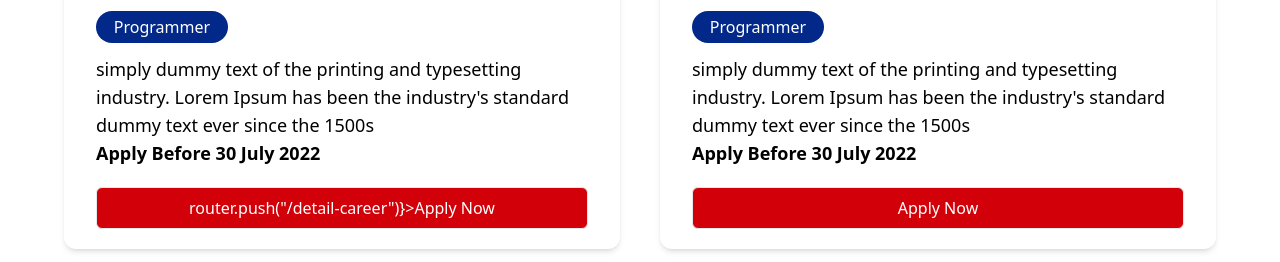
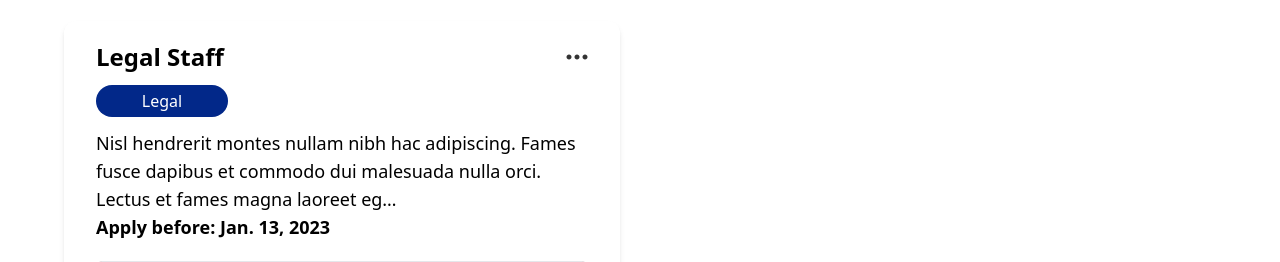
Before and after one commit to fahmiSD/keda, a Django app: page /aboutCareer/ in a window 1280 px wide. Shown: the part 3687-3949 px from the top of the page. Run offline with Django 4.2, Linux system fonts and the light colour scheme; data comes from the database, SQL or seed files in the repository; both versions use the stored data as it was after the commit; style sheets or scripts are compiled from the project's sources; some libraries are stand-ins or nearby versions.

Commit message:
looping career

```diff
--- a/keda/keda/settings.py
+++ b/keda/keda/settings.py
@@ -38,7 +38,7 @@ INTERNAL_IPS = [
 
 X_FRAME_OPTIONS = 'SAMEORIGIN'
 
-NPM_BIN_PATH = "C:/Program Files/nodejs/npm.cmd"
+# NPM_BIN_PATH = "C:/Program Files/nodejs/npm.cmd"
 
 # Application definition
 
--- a/keda/theme/templates/base.html
+++ b/keda/theme/templates/base.html
@@ -24,7 +24,7 @@
               </a>
               <div class="flex cursor-pointer">
                 <p class="text-white pl-5 pr-2">Tentang</p>
-                <img src="/tentang.svg" alt="" class="m-0 p-0 pr-5"/>
+                <img src="{% static "image/public/tentang.svg" %}" alt="" class="m-0 p-0 pr-5"/>
               </div>
               <Link href="/process-overview">
                 <p class="text-white px-5 cursor-pointer">Proses</p>
--- a/keda/website/templates/aboutCareer.html
+++ b/keda/website/templates/aboutCareer.html
@@ -82,48 +82,30 @@
                 </div>
             </div>
             <div class="grid grid-cols-2 gap-10">
+
+              {% for career in careers %}
+
               <Card class="p-8 block w-full py-5 rounded-xl bg-white shadow-md">
                 <div>
                   <div class="flex justify-between mb-3">
-                    <h1 class="text-2xl font-bold">Senior Backend Engineer</h1>
-                    <img src="3dot.svg" alt="" />
+                    <h1 class="text-2xl font-bold">{{ career.career_name }}</h1>
+                    <img src="{% static "image/public/3dot.svg" %}" alt="" />
                   </div>
-                  <p class="bg-[#022889] w-[132px] py-1 text-center rounded-full text-white mb-3">Programmer</p>
-                  <p class="text-lg">simply dummy text of the printing and typesetting industry. Lorem Ipsum has been the industry's standard dummy text ever since the 1500s </p>
-                  <p class="text-lg font-semibold">Apply Before 30 July 2022</p>
-                  <Button class="mt-5 py-2 w-full border bg-[#d20008] text-white rounded-md hover:bg-[#b3020f] font-medium transition duration-300" onClick={() => router.push("/detail-career")}>Apply Now </Button>
-               </div>
-              </Card>
-              <Card class="p-8 block w-full py-5 rounded-xl bg-white shadow-md">
-                <div>
-                  <div class="flex justify-between mb-3">
-                    <h1 class="text-2xl font-bold">Senior Backend Engineer</h1>
-                    <img src="3dot.svg" alt="" />
-                  </div>
-                  <p class="bg-[#022889] w-[132px] py-1 text-center rounded-full text-white mb-3">Programmer</p>
-                  <p class="text-lg">simply dummy text of the printing and typesetting industry. Lorem Ipsum has been the industry's standard dummy text ever since the 1500s </p>
-                  <p class="text-lg font-semibold">Apply Before 30 July 2022</p>
+                  <p class="bg-[#022889] w-[132px] py-1 text-center rounded-full text-white mb-3">{{ career.career_tag_id}}</p>
+                  <p class="text-lg">{{ career.description|truncatechars:140 }}</p>
+                  <p class="text-lg font-semibold">Apply before: {{career.deadline}}</p>
                   <Button class="mt-5 py-2 w-full border bg-[#d20008] text-white rounded-md hover:bg-[#b3020f] font-medium transition duration-300">Apply Now </Button>
                </div>
               </Card>
-              <Card class="p-8 block w-full py-5 rounded-xl bg-white shadow-md">
-                <div>
-                  <div class="flex justify-between mb-3">
-                    <h1 class="text-2xl font-bold">Senior Backend Engineer</h1>
-                    <img src="3dot.svg" alt="" />
-                  </div>
-                  <p class="bg-[#022889] w-[132px] py-1 text-center rounded-full text-white mb-3">Programmer</p>
-                  <p class="text-lg">simply dummy text of the printing and typesetting industry. Lorem Ipsum has been the industry's standard dummy text ever since the 1500s </p>
-                  <p class="text-lg font-semibold">Apply Before 30 July 2022</p>
-                  <Button class="mt-5 py-2 w-full border bg-[#d20008] text-white rounded-md hover:bg-[#b3020f] font-medium transition duration-300">Apply Now </Button>
-               </div>
-              </Card>
+
+              {% endfor %}
+
             </div>
         </div>
     {% comment %} Digital Transformation {% endcomment %}
         <div style="background-image: url('{% static "image/public/backgroundDigitalTransformationTosca.svg" %}')" class="h-[283px]">
           <div class="container px-20 py-16">
-            <img src="/YourDigitalTransfoemationPartner.svg" alt="" />
+            <img src="{% static 'image/public//YourDigitalTransfoemationPartner.svg' %}" alt="" />
             <Button class="ml-6 mt-6 px-7 py-5 border bg-[#d20008] text-xl text-white rounded-sm hover:bg-[#b3020f] font-medium transition duration-300">Book a chat</Button>
           </div>
         </div>
@@ -132,7 +114,7 @@
           <div class="container px-20 pt-12 pb-5">
             <div class="flex justify-between">
               <div>
-                <img src="/logo2.svg" alt="logo" class="mb-5"/>
+                <img src="{% static "image/public/logo2.svg" %}" alt="logo" class="mb-5"/>
                 <p class="text-white">Komplek Green Ville, Jalan Ratu</p>
                 <p class="text-white">Kemuning Blok BL No. 1,</p>
                 <p class="text-white">RT08/RW14, DKI Jakarta</p>
@@ -156,7 +138,7 @@
                 </div>
               </div>
             </div>
-              <p class="text-white text-center mt-7">Copyright © 2022 KeDA Tech. All Rights Reserved.</p>
+              <p class="text-white text-center mt-7">Copyright © <script>document.write(/\d{4}/.exec(Date())[0])</script> KeDA Tech. All Rights Reserved.</p>
           </div>
         </div>
     {% comment %} After Footer {% endcomment %}
@@ -165,9 +147,17 @@
             <h1 class="text-5xl font-bold mb-4">Tetap Terhubung Bersama Kami</h1>
             <p class="text-2xl pr-20 mb-4">Sign up for the lat­est up­dates to our Way of Working, case stud­ies, and more.</p>
             <div>
-              <input type="email" placeholder="Email Anda di sini" class="w-80 py-1 rounded border-gray-300 shadow-sm focus:ring-[#d20008] focus:border-gray-200 transition duration-300"/>
-              <Button class="px-3 py-1 border bg-[#d20008] text-white text-md ml-3 font-bold rounded hover:bg-[#b3020f] hover:border-[#d20008] transition duration-300">Berlangganan</Button>
-            </div>
+              <form action="" method="POST">
+                {% csrf_token %}
+                {{form}}
+                <button type="submit" class="px-3 py-1 border bg-[#d20008] text-white text-md ml-3 font-bold rounded hover:bg-[#b3020f] hover:border-[#d20008] transition duration-300">Berlangganan</button>
+              </form>
+
+              {% if message == 'berhasil' %}
+                <p style="color: rgb(16 185 129);" class="text-xs italic">Selamat, Anda telah berlangganan dengan kami!</p>
+              {% elif message == 'error' %}
+                <p style="color: rgb(220 38 38);" class="text-xs italic">Format Email yang Anda masukkan salah!</p>
+              {% endif %} </div>
           </div>
         </div>
     </div>
--- a/keda/website/views.py
+++ b/keda/website/views.py
@@ -37,7 +37,39 @@ def solution(request):
     return render(request, 'solution.html')
 
 def aboutCareer(request):
-    return render(request, 'aboutCareer.html')
+    if request.POST:
+        form = SubscriptionForm(request.POST)
+        if form.is_valid():
+            careers = Career.objects.all()
+            form.save()
+            form = SubscriptionForm()
+            message = "berhasil"
+            context = {
+                'form' : form,
+                'message' : message,
+                'careers' : careers
+            }
+            return render(request, 'aboutCareer.html', context)
+
+        else:
+            form = SubscriptionForm()
+            message = "error"
+            careers = Career.objects.all()
+            context = {
+                'form' : form,
+                'message' : message,
+                'careers' : careers
+            }
+            return render(request, 'aboutCareer.html', context)
+
+    else:
+        form = SubscriptionForm()
+        careers = Career.objects.all()
+        context = {
+            'form' : form,
+            'careers' : careers
+        }
+        return render(request, 'aboutCareer.html', context)
 
 def blog(request):
     blogs = Blog.objects.all()
```
Also changed, not shown: keda/db.sqlite3.
